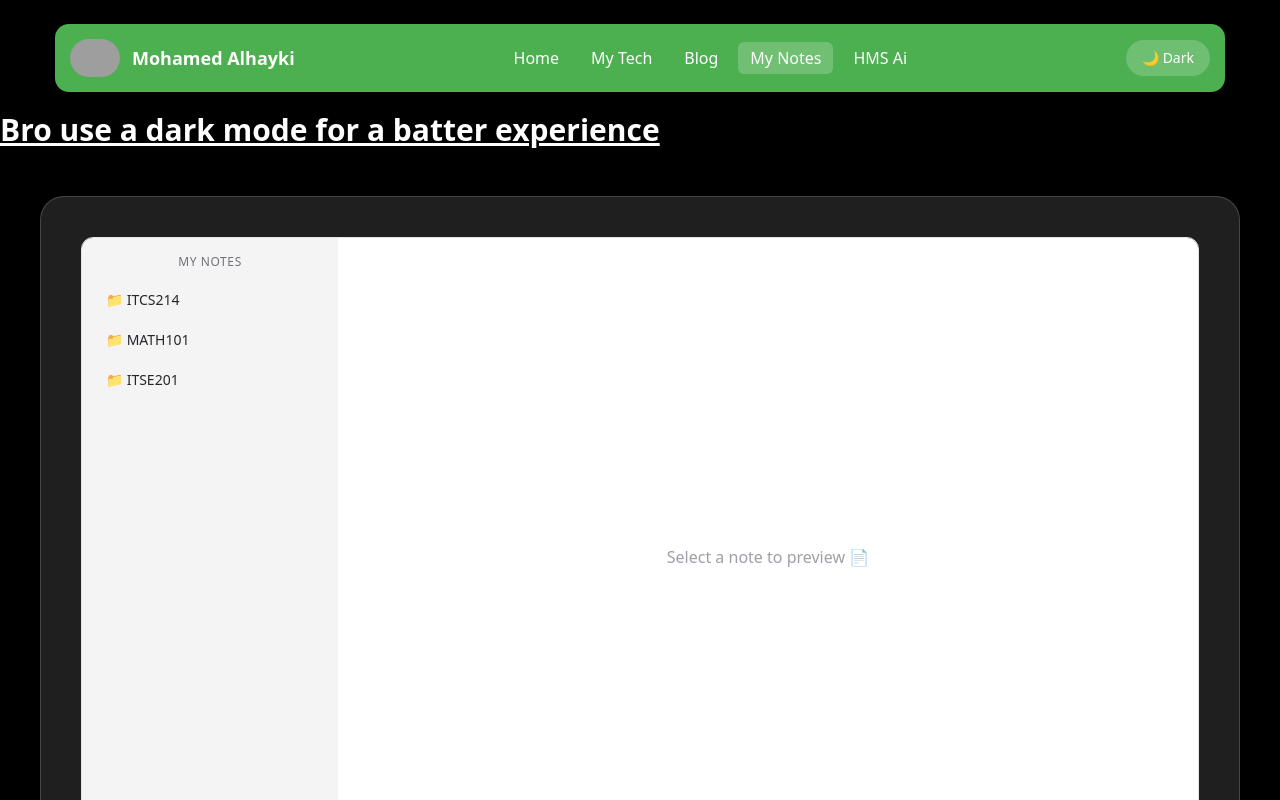
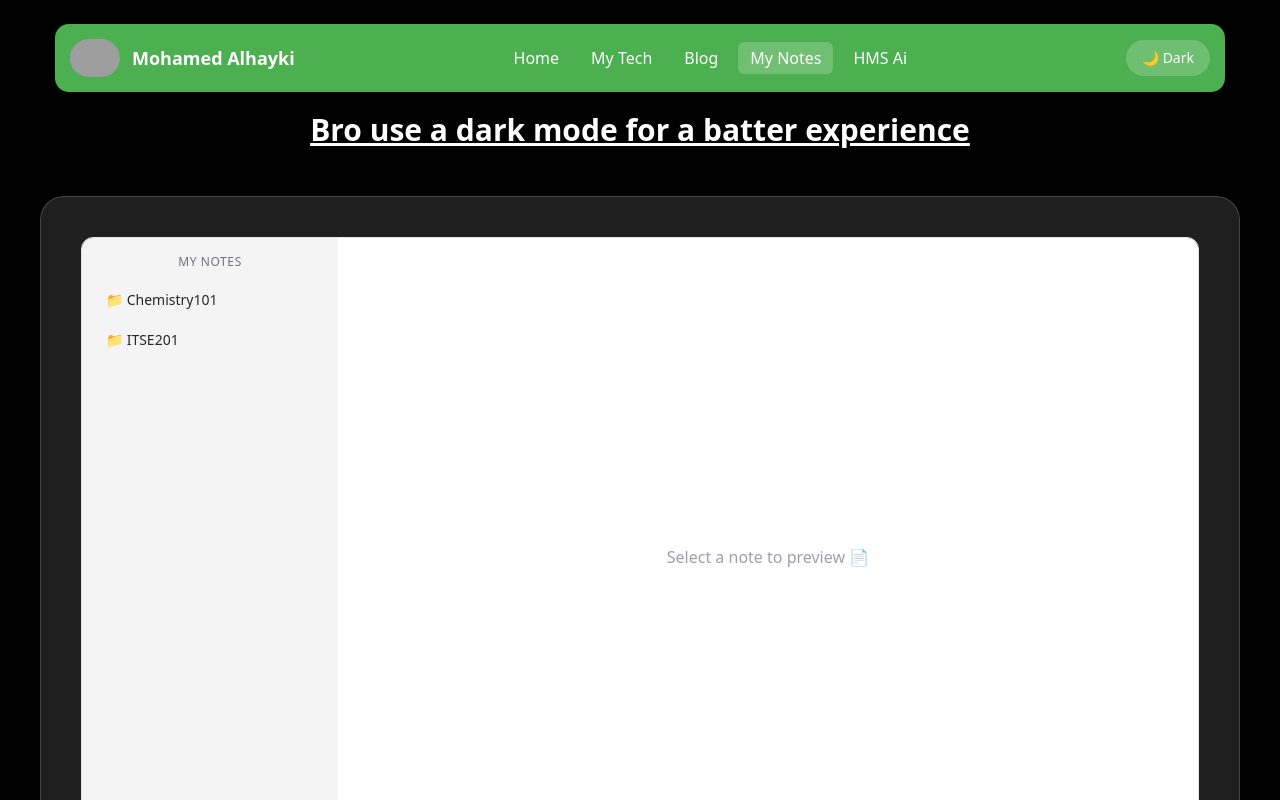
Before and after one commit to Mohammed2006bh/WEB-HMS, a Next.js app: page /BroSum in a window 1280 px wide. Shown: the top 800 px of the page. Built offline with nearby package versions, Linux system fonts and the light colour scheme; grey boxes are pictures that could not be loaded.

Commit message:
CHEM sum update

```diff
--- a/app/(site)/BroSum/page.tsx
+++ b/app/(site)/BroSum/page.tsx
@@ -4,20 +4,10 @@ import SBody from "@/app/components/SBody";
 import { useState } from "react";
 
 const notes = {
-  ITCS214: [
-    {
-      name: "Chapter 1 – Linked Lists",
-      url: "/MyNotes/ITCS214/chapter1-linked-lists.pdf",
-    },
-    {
-      name: "Chapter 2 – Trees",
-      url: "/MyNotes/ITCS214/chapter2-trees.pdf",
-    },
-  ],
-  MATH101: [
+  Chemistry101: [
     {
       name: "Limits Summary",
-      url: "/MyNotes/MATH101/limits-summary.pdf",
+      url: "/MyNotes/CHEM101/M-summary.pdf",
     },
   ],
   ITSE201: [
@@ -38,7 +28,7 @@ export default function MyNotes() {
 
   return (
     <>
-        <h1 className="text-3xl font-bold underline">
+        <h1 className="text-3xl font-bold underline text-center">
           Bro use a dark mode for a batter experience
         </h1>
 
--- a/app/(site)/blog/page.tsx
+++ b/app/(site)/blog/page.tsx
@@ -1,4 +1,4 @@
-import SBody from '../../components/SBody';
+import SBody from '@/app/components/SBody';
 
 
 export default function Home() {
--- a/app/(site)/layout.tsx
+++ b/app/(site)/layout.tsx
@@ -1,5 +1,6 @@
-import Footer from "../components/Footer";
-import Header from "../components/Header";
+import Footer from "@/app/components/Footer";
+import Header from "@/app/components/Header";
+
 
 import "../globals.css";
 export default function RootLayout({ children, }: { children: React.ReactNode }) {
```
Also changed, not shown: NINAProjects/Hi-nina-in-love.txt (deleted), public/PINS.csv, 2 other files (tests, documents, lock files or other folders).
